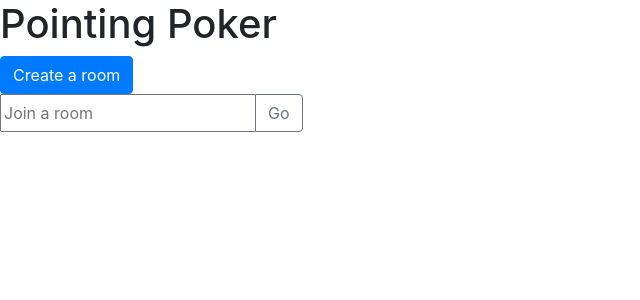
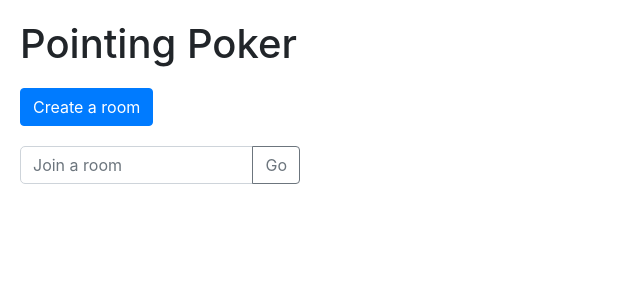
Before and after one commit to builtbykat/pointing-poker, a Vue app: page / in a window 1280 px wide. Shown: the top 300 px of the page, without its empty margins (0-640 px from the left). Built offline with nearby package versions, Linux system fonts and the light colour scheme; no server answers; what vuefire would draw is missing.

Commit message:
Add super basic styles

```diff
--- a/src/components/Entrance.vue
+++ b/src/components/Entrance.vue
@@ -1,10 +1,10 @@
 <template>
-  <div>
+  <div class="home content">
     <h1>Pointing Poker</h1>
     <div>
       <a :href="this.randomRoom" class="btn btn-primary">Create a room</a>
       <div class="input-group">
-        <input type="text" id="room" name="room" placeholder="Join a room">
+        <input type="text" id="room" class="form-control" name="room" placeholder="Join a room">
         <div class="input-group-append">
           <button class="btn btn-outline-secondary" type="button" @click="joinRoom">Go</button>
         </div>
@@ -31,3 +31,20 @@ export default {
   }
 }
 </script>
+
+<style scoped>
+  .btn-primary {
+    margin-bottom: 20px;
+  }
+  .content {
+    padding: 20px;
+    max-width: 320px;
+  }
+  input[type=text] {
+    border-top-left-radius: 5px;
+    border-bottom-left-radius: 5px;
+  }
+  h1 {
+    margin-bottom: 20px;
+  }
+</style>
```
